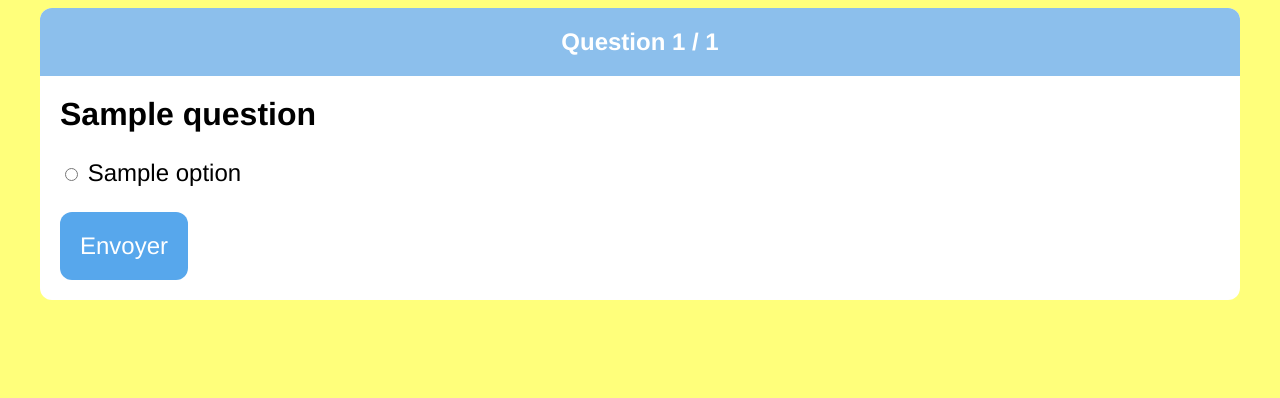
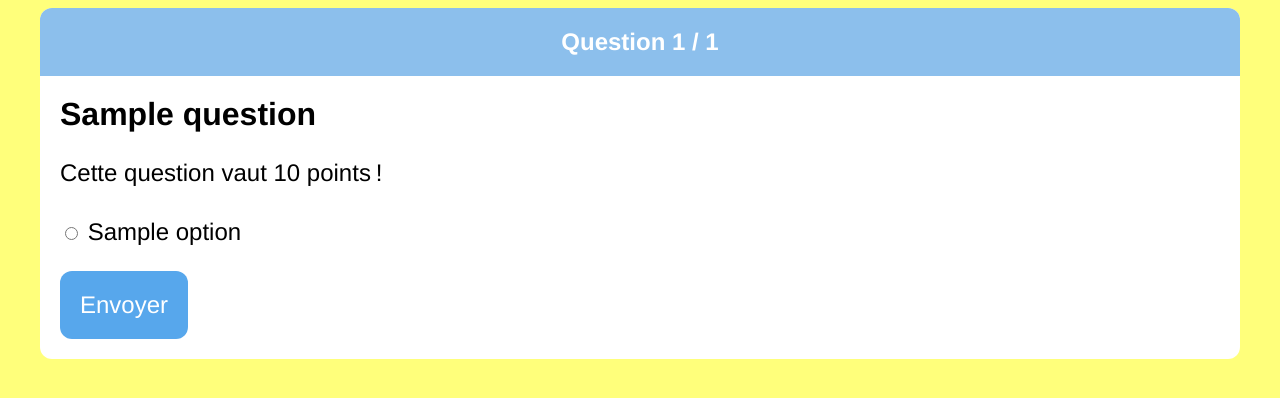
Before and after one commit to geniesducode/ch09, a Django app: page /questions/1/ in a window 1280 px wide. Shown: the top 398 px of the page. Run offline with Django 3.2, Linux system fonts and the light colour scheme; tables that the repository leaves empty hold one stand-in row (values such as "Sample post").

Commit message:
08: add points information to template

```diff
--- a/quiz/templates/quiz/question_detail.html
+++ b/quiz/templates/quiz/question_detail.html
@@ -7,6 +7,10 @@
     <div class="question-number">Question {{ question_number }} / {{ nb_questions }}</div>
     <div class="question-body">
       <h1 class="question-title">{{ question.label }}</h1>
+      {% if question.points > 1 %}
+        <p>Cette question vaut {{ question.points }} points !</p>
+      {% endif %}
+
       <form method="post" action="">
         {% csrf_token %}
         {% for option in options %}
```
